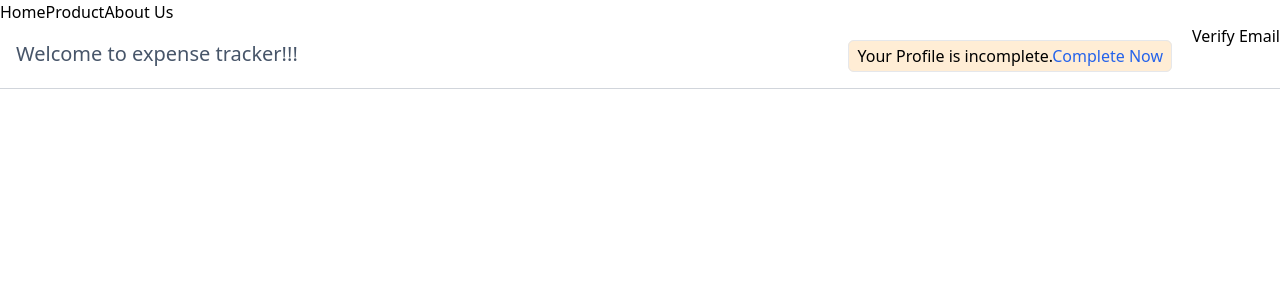
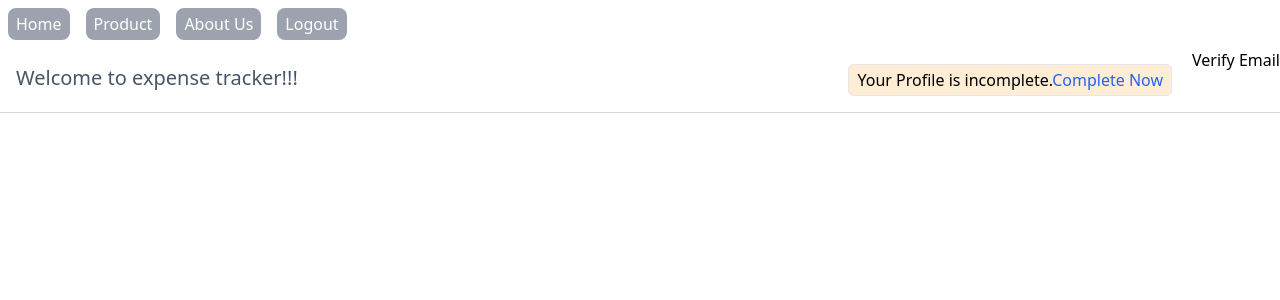
Before and after one commit to shwetangi03/Expense-Tracker-ReactApp, a React (Create React App) app: page /welcome in a window 1280 px wide. Shown: the top 300 px of the page. Built offline with nearby package versions, Linux system fonts and the light colour scheme; no server answers.

Commit message:
Logout user

```diff
--- a/src/components/navbar/Navbar.jsx
+++ b/src/components/navbar/Navbar.jsx
@@ -1,14 +1,28 @@
-import React from 'react'
+import React from "react";
+import { useHistory } from "react-router-dom";
 
 const Navbar = () => {
+const history = useHistory()
+
+  const logoutHandler = (event) => {
+    event.preventDefault();
+    localStorage.setItem("JWTTOKEN", "");
+    localStorage.setItem("userID", "");
+    localStorage.setItem("Email", "");
+    history.replace("./auth")
+  };
+
   return (
-    <div className='flex'>
-      <div>Home</div>
-      <div>Product</div>
-      <div>About Us</div>
+    <div className="flex p-2 gap-4">
+      <div className="px-2 p-1 bg-gray-400 text-white rounded-lg">Home</div>
+      <div className="px-2 p-1 bg-gray-400 text-white rounded-lg">Product</div>
+      <div className="px-2 p-1 bg-gray-400 text-white rounded-lg">About Us</div>
+      <div className="px-2 p-1 bg-gray-400 text-white rounded-lg">
+        <button onClick={logoutHandler}>Logout</button>
+      </div>
       <hr className="border-gray-300 border-1"></hr>
     </div>
-  )
-}
+  );
+};
 
-export default Navbar
+export default Navbar;
```
